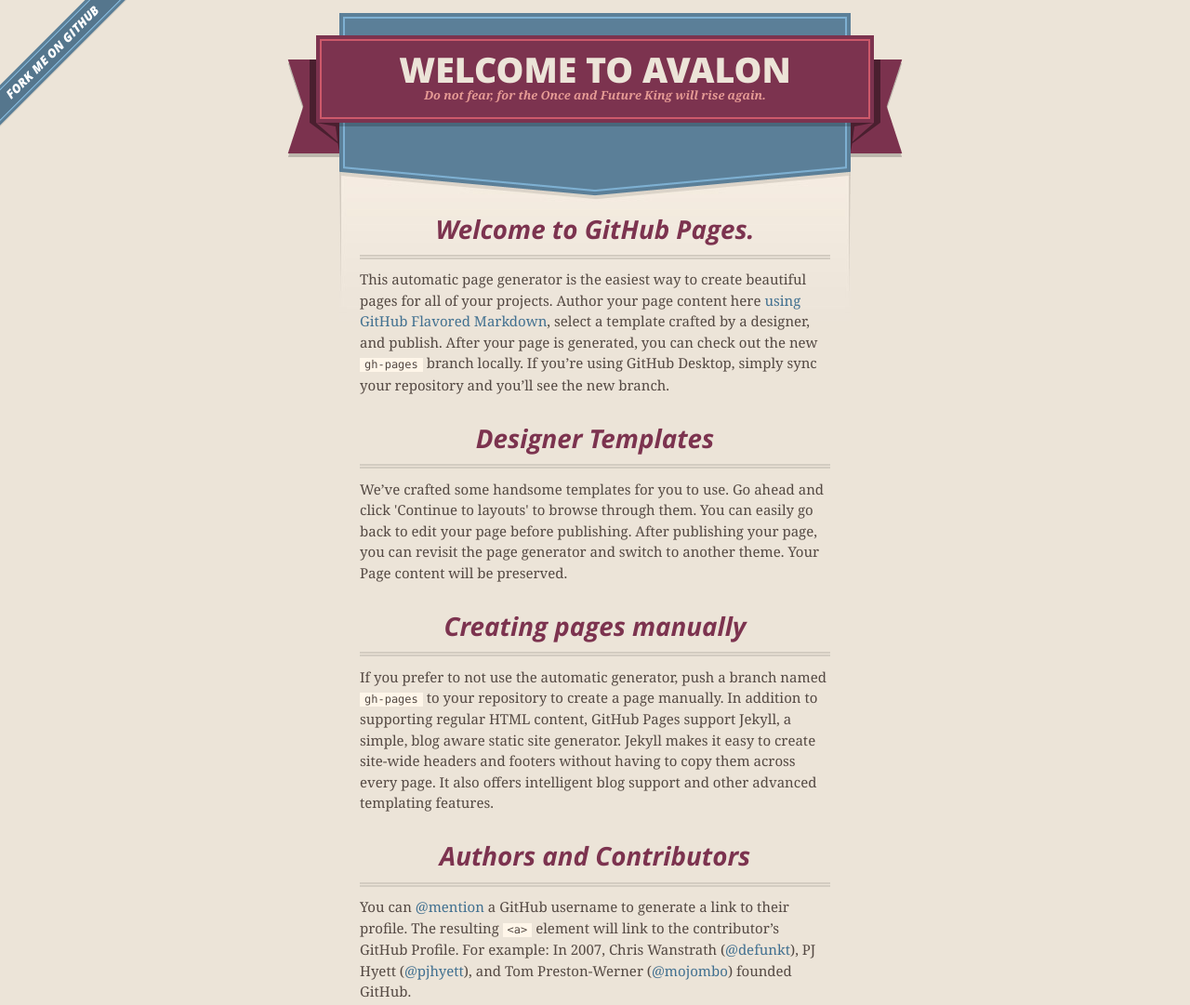
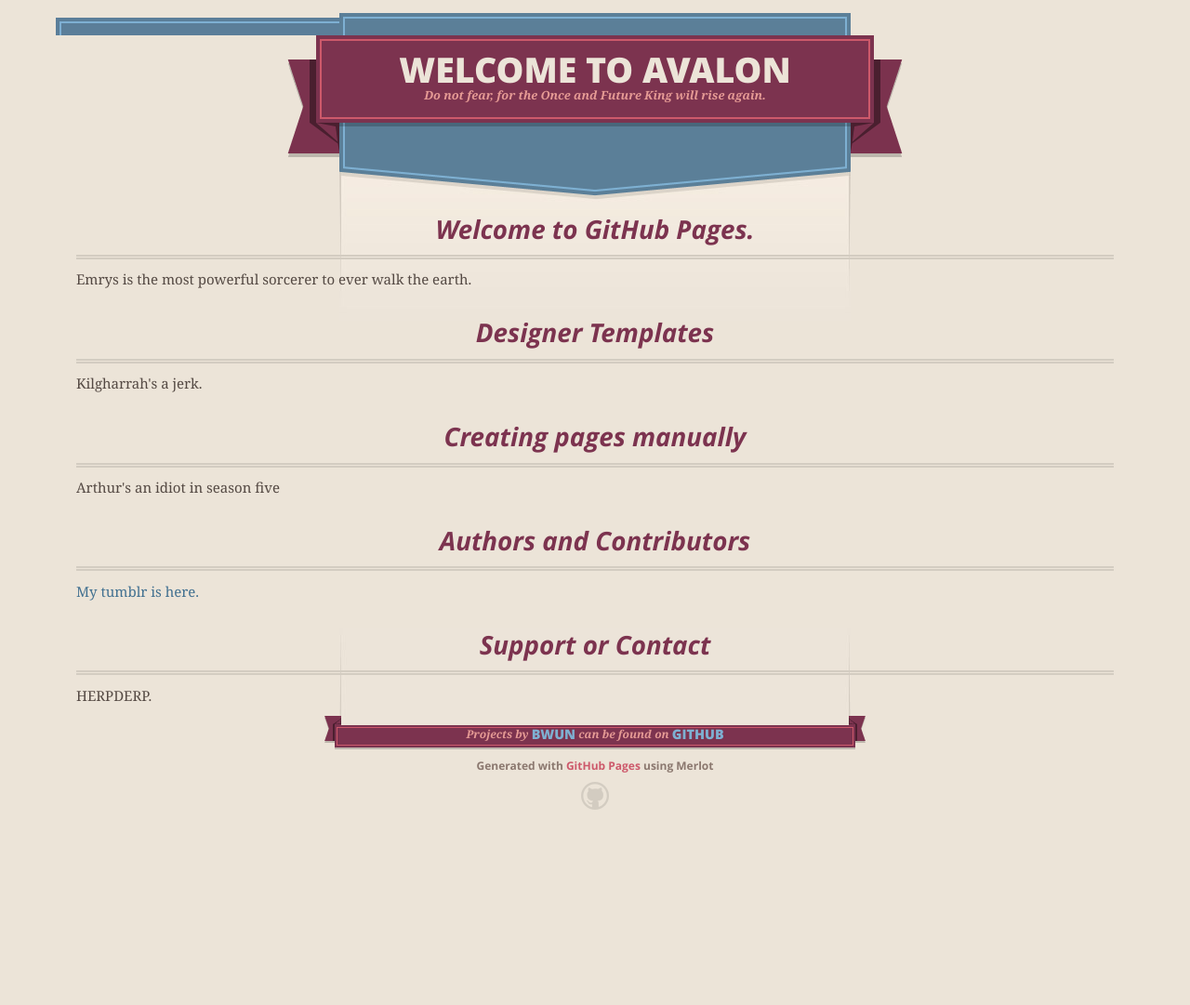
Before and after one commit to bwun/bwun.github.io, a plain HTML site: page index.html in a window 1280 px wide. Shown: the top 1081 px of the page at 93% size. After the commit the page ends 911 px from the top, so only its background shows below. Drawn offline with nearby package versions, Linux system fonts and the light colour scheme.

Commit message:
Update index.html

```diff
--- a/index.html
+++ b/index.html
@@ -21,8 +21,6 @@
   </head>
 
   <body>
-    <a id="forkme_banner" href="https://github.com/bwun">View on GitHub</a>
-    <div class="shell">
 
       <header>
         <span class="ribbon-outer">
@@ -48,27 +46,27 @@
         <h3>
 <a id="welcome-to-github-pages" class="anchor" href="#welcome-to-github-pages" aria-hidden="true"><span class="octicon octicon-link"></span></a>Welcome to GitHub Pages.</h3>
 
-<p>This automatic page generator is the easiest way to create beautiful pages for all of your projects. Author your page content here <a href="https://guides.github.com/features/mastering-markdown/">using GitHub Flavored Markdown</a>, select a template crafted by a designer, and publish. After your page is generated, you can check out the new <code>gh-pages</code> branch locally. If you’re using GitHub Desktop, simply sync your repository and you’ll see the new branch.</p>
+<p>Emrys is the most powerful sorcerer to ever walk the earth.</p>
 
 <h3>
 <a id="designer-templates" class="anchor" href="#designer-templates" aria-hidden="true"><span class="octicon octicon-link"></span></a>Designer Templates</h3>
 
-<p>We’ve crafted some handsome templates for you to use. Go ahead and click 'Continue to layouts' to browse through them. You can easily go back to edit your page before publishing. After publishing your page, you can revisit the page generator and switch to another theme. Your Page content will be preserved.</p>
+<p>Kilgharrah's a jerk.</p>
 
 <h3>
 <a id="creating-pages-manually" class="anchor" href="#creating-pages-manually" aria-hidden="true"><span class="octicon octicon-link"></span></a>Creating pages manually</h3>
 
-<p>If you prefer to not use the automatic generator, push a branch named <code>gh-pages</code> to your repository to create a page manually. In addition to supporting regular HTML content, GitHub Pages support Jekyll, a simple, blog aware static site generator. Jekyll makes it easy to create site-wide headers and footers without having to copy them across every page. It also offers intelligent blog support and other advanced templating features.</p>
+<p>Arthur's an idiot in season five</p>
 
 <h3>
 <a id="authors-and-contributors" class="anchor" href="#authors-and-contributors" aria-hidden="true"><span class="octicon octicon-link"></span></a>Authors and Contributors</h3>
 
-<p>You can <a href="https://github.com/blog/821" class="user-mention">@mention</a> a GitHub username to generate a link to their profile. The resulting <code>&lt;a&gt;</code> element will link to the contributor’s GitHub Profile. For example: In 2007, Chris Wanstrath (<a href="https://github.com/defunkt" class="user-mention">@defunkt</a>), PJ Hyett (<a href="https://github.com/pjhyett" class="user-mention">@pjhyett</a>), and Tom Preston-Werner (<a href="https://github.com/mojombo" class="user-mention">@mojombo</a>) founded GitHub.</p>
+<p><a href="http://www.merlin-the-dragonlord.tumblr.com">My tumblr is here.</a></p>
 
 <h3>
 <a id="support-or-contact" class="anchor" href="#support-or-contact" aria-hidden="true"><span class="octicon octicon-link"></span></a>Support or Contact</h3>
 
-<p>Having trouble with Pages? Check out our <a href="https://help.github.com/pages">documentation</a> or <a href="https://github.com/contact">contact support</a> and we’ll help you sort it out.</p>
+<p>HERPDERP.</p>
       </section>
 
       <footer>
```
